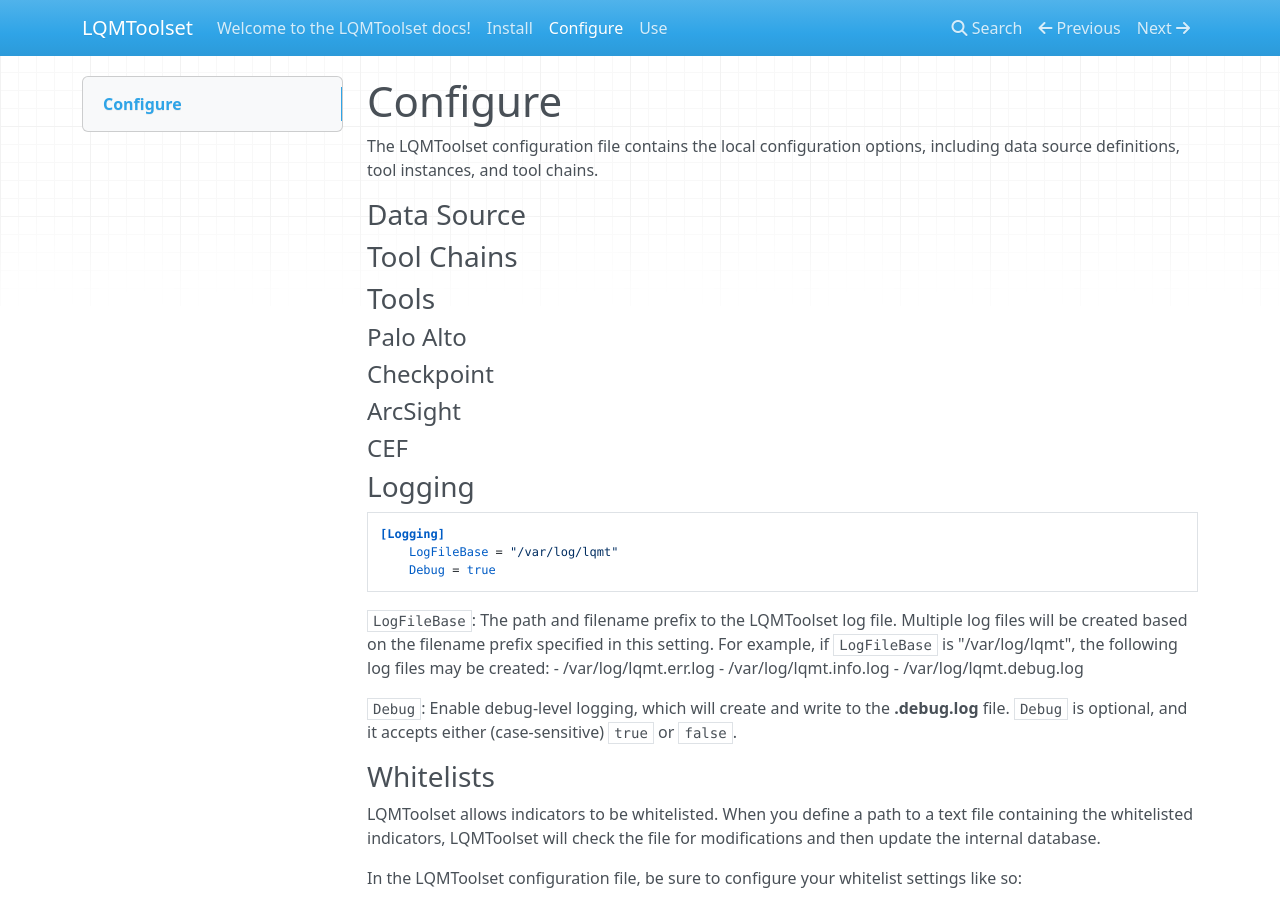
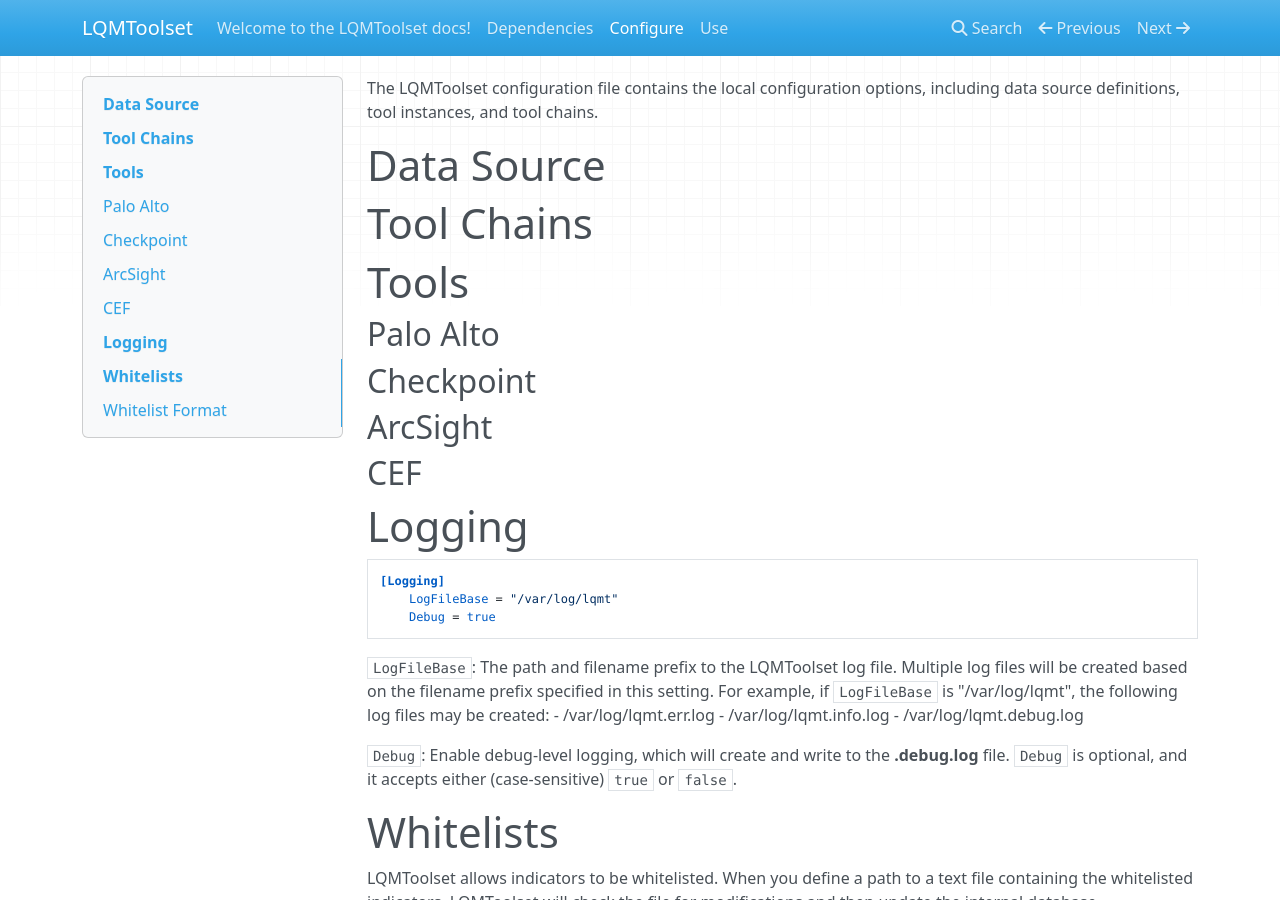
Before and after one commit to anl-cyberscience/LQMToolset, an MkDocs documentation site: the page built from docs/configure.md, in a window 1280 px wide and 900 px high. Built offline with MkDocs 1.6.1, drawn with Linux system fonts in a browser that asks for light colours; nearby versions of some CDN libraries; old or Windows-style settings are respelled for this version of MkDocs.

Commit message:
change ### to # in docs

```diff
--- a/docs/configure.md
+++ b/docs/configure.md
@@ -1,22 +1,20 @@
-# Configure
-
 The LQMToolset configuration file contains the local configuration options, including data source definitions, tool instances, and tool chains.
 
-### Data Source
+# Data Source
 
-### Tool Chains
+# Tool Chains
 
-### Tools
+# Tools
 
-#### Palo Alto
+## Palo Alto
 
-#### Checkpoint
+## Checkpoint
 
-#### ArcSight
+## ArcSight
 
-#### CEF
+## CEF
 
-### Logging
+# Logging
 
     [Logging]
         LogFileBase = "/var/log/lqmt"
@@ -29,7 +27,7 @@
 
 `Debug`: Enable debug-level logging, which will create and write to the **.debug.log** file. `Debug` is optional, and it accepts either (case-sensitive) `true` or `false`.
 
-### Whitelists
+# Whitelists
 
 LQMToolset allows indicators to be whitelisted. When you define a path to a text file containing the whitelisted indicators, LQMToolset will check the file for modifications and then update the internal database.
 
@@ -43,7 +41,7 @@
 
 `dbfile`: The location of the SQLite database that holds the whitelist information.
 
-#### Whitelist Format
+## Whitelist Format
 
 The following sections specify the format of the whitelist file mentioned above.
 
--- a/docs/install.md
+++ b/docs/install.md
@@ -1,11 +1,9 @@
-# Install
-
-### Dependencies
+# Dependencies
 
     sudo apt-get install python3 python3-pip
     sudo apt-get build-dep python3-lxml
 
-### Virtualenv (optional)
+# Virtualenv (optional)
 
 Use a Python virtual environment if you have other Python projects, whose dependencies might conflict with LQMToolset (or vice-versa). `virtualenv` ensures that Python projects are isolated.
 
@@ -13,6 +11,6 @@
     virtualenv -p `which python3` lqmt
     source lqmt/bin/activate
 
-### LQMToolset
+# LQMToolset
 
     pip3 install lqmt
```
Also changed, not shown: docs/use.md (+0 -2 lines).
